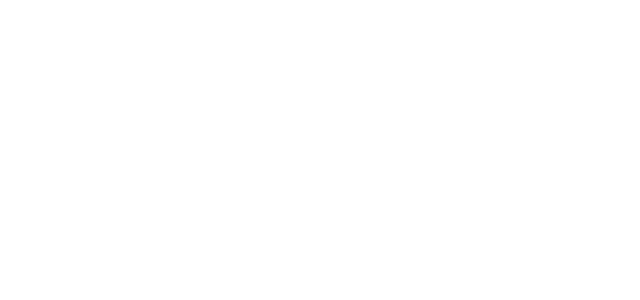
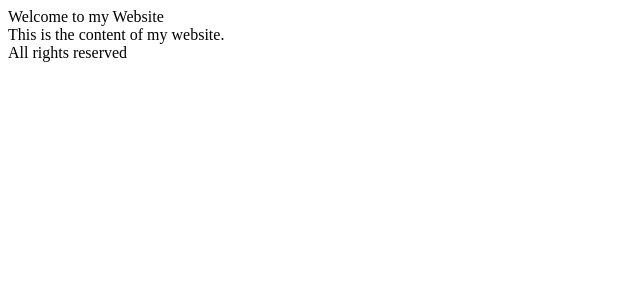
Before and after one commit to acciojob/page-layout-NehaNayak123, a React app: page / in a window 1280 px wide. Shown: the top 300 px of the page, without its empty margins (0-640 px from the left). Built offline with nearby package versions, Linux system fonts and the light colour scheme.

Commit message:
Update App.js

```diff
--- a/src/components/App.js
+++ b/src/components/App.js
@@ -2,12 +2,17 @@
 import React from "react";
 import './../styles/App.css';
 
-const App = () => {
-  return (
-    <div>
-        {/* Do not remove the main div */}
+import {PageLayout} from "./PageLayout"
+
+function App() {
+
+  return <div>
+
+      <PageLayout
+             header="Welcome to my Website"
+             footer="All rights reserved"
+             children="This is the content of my website."/>
+
     </div>
-  )
 }
-
 export default App
```
